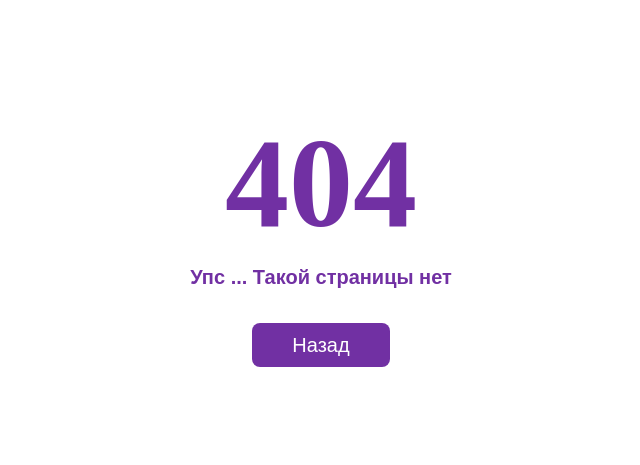
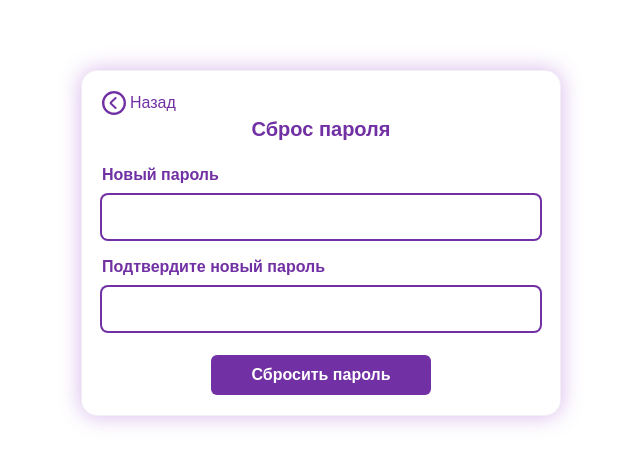
Before and after one commit to Xaxathon/Online-Courses-Dashboard, a React (Vite) app: page /reset-password/1 in a window 1280 px wide. Before the commit this address had no page. Shown: the part 157-622 px from the top of the page, without its empty margins (319-959 px from the left). Built offline with nearby package versions, Linux system fonts and the light colour scheme.

Commit message:
update project

```diff
--- a/src/api/baseQuery.ts
+++ b/src/api/baseQuery.ts
@@ -8,7 +8,7 @@ interface RefreshResponse {
 }
 
 const baseQuery = fetchBaseQuery({
-	baseUrl: "http://85.193.90.243",
+	baseUrl: "http://77.232.129.223",
 	prepareHeaders: (headers, { getState }) => {
 		const token = (getState() as RootState).auth.token;
 		if (token) {
--- a/src/api/echo.ts
+++ b/src/api/echo.ts
@@ -17,7 +17,7 @@ class EchoService {
 		const token = localStorage.getItem("token");
 		this.echo = new Echo({
 			broadcaster: "socket.io",
-			host: "http://85.193.90.243:6001",
+			host: "http://77.232.129.223:6001",
 			auth: {
 				headers: {
 					Authorization: `Bearer ${token}`,
--- a/src/components/app/App.tsx
+++ b/src/components/app/App.tsx
@@ -51,7 +51,11 @@ const App = () => {
 					<Route path="/" element={<Navigate to="/login" />} />
 					<Route path="/login" element={<Login />} />
 					<Route path="/reset-password" element={<ForgotPassword />} />
-					<Route path="/reset-password/2" element={<ResetPassword />} />
+					<Route
+						path="/reset-password/:token"
+						element={<ResetPassword />}
+					/>{" "}
+					{/* TODO: Ждем почтовый клиент */}
 					<Route
 						path="/main/*"
 						element={
--- a/src/components/login/Login.tsx
+++ b/src/components/login/Login.tsx
@@ -95,6 +95,7 @@ const Login = () => {
 						id="email"
 						type="text"
 						{...formik.getFieldProps("email")}
+						autoComplete="email"
 					/>
 					{formik.touched.email && formik.errors.email ? (
 						<span className="text-crimsonRed font-bold">
@@ -122,6 +123,7 @@ const Login = () => {
 							id="password"
 							type={showPassword ? "text" : "password"}
 							{...formik.getFieldProps("password")}
+							autoComplete="current-password"
 						/>
 						<button
 							type="button"
--- a/src/components/resetPassword/ResetPassword.tsx
+++ b/src/components/resetPassword/ResetPassword.tsx
@@ -1,11 +1,8 @@
-import { useState } from "react";
-import { useNavigate } from "react-router-dom";
-
+import { useState, useEffect } from "react";
+import { useNavigate, useParams } from "react-router-dom";
 import { useFormik } from "formik";
 import * as Yup from "yup";
-
 import { ReactComponent as Backward } from "@assets/icons/backward.svg";
-
 import { useResetPasswordMutation } from "@/api/authApi";
 
 interface ApiError {
@@ -16,11 +13,20 @@ interface ApiError {
 
 const ResetPassword = () => {
 	const navigate = useNavigate();
+	const { token } = useParams<{ token: string }>();
 	const [resetPassword, { isLoading }] = useResetPasswordMutation();
 	const [formError, setFormError] = useState("");
 
+	useEffect(() => {
+		if (!token) {
+			navigate("/reset-password");
+		}
+	}, [token, navigate]);
+
 	const formik = useFormik({
 		initialValues: {
+			token: token || "",
+			email: "", // Оставляем email в initialValues
 			password: "",
 			password_confirmation: "",
 		},
@@ -40,9 +46,9 @@ const ResetPassword = () => {
 						message: "Пароль успешно сброшен. Пожалуйста, войдите в систему.",
 					},
 				});
-			} catch (err) {
-				if (typeof err === "object" && err !== null && "data" in err) {
-					const apiError = err as ApiError;
+			} catch (error) {
+				if (typeof error === "object" && error !== null && "data" in error) {
+					const apiError = error as ApiError;
 					setFormError(apiError.data?.message || "Ошибка при сбросе пароля");
 				} else {
 					setFormError("Эта ссылка не действительна");
@@ -76,7 +82,8 @@ const ResetPassword = () => {
 						id="password"
 						type="password"
 						{...formik.getFieldProps("password")}
-						className="w-full px-3 py-2 border-2 ring-mainPurple  rounded-md ring-2 focus:outline-none border-transparent focus:ring-gardenGreen"
+						autoComplete="new-password"
+						className="w-full px-3 py-2 border-2 ring-mainPurple rounded-md ring-2 focus:outline-none border-transparent focus:ring-gardenGreen"
 					/>
 					{formik.touched.password && formik.errors.password ? (
 						<div className="text-crimsonRed mt-1">{formik.errors.password}</div>
@@ -94,6 +101,7 @@ const ResetPassword = () => {
 						id="password_confirmation"
 						type="password"
 						{...formik.getFieldProps("password_confirmation")}
+						autoComplete="new-password"
 						className="w-full px-3 py-2 border-2 ring-mainPurple rounded-md ring-2 focus:outline-none border-transparent focus:ring-gardenGreen"
 					/>
 					{formik.touched.password_confirmation &&
--- a/src/components/userAddFormModal/userAddFormModal.tsx
+++ b/src/components/userAddFormModal/userAddFormModal.tsx
@@ -148,6 +148,7 @@ const UserAddFormModal = ({
 								id="password"
 								name="password"
 								type={showPassword ? "text" : "password"}
+								autoComplete="off"
 							/>
 							<button
 								type="button"
--- a/src/components/userConfigurationForm/UserConfigurationForm.tsx
+++ b/src/components/userConfigurationForm/UserConfigurationForm.tsx
@@ -281,6 +281,7 @@ const UserConfigurationForm = memo(
 														name="password"
 														type={showPassword ? "text" : "password"}
 														disabled={!isEditing || isFrozen}
+														autoComplete="off"
 													/>
 													<button
 														type="button"
--- a/src/components/userSettingPersonalForm/UserSettingPersonalForm.tsx
+++ b/src/components/userSettingPersonalForm/UserSettingPersonalForm.tsx
@@ -227,6 +227,7 @@ const UserSettingPersonalForm = ({
 										name="password"
 										type={showPassword ? "text" : "password"}
 										disabled={!isEditing}
+										autoComplete="off"
 									/>
 									<button
 										type="button"
--- a/src/pages/meetings/Meetings.tsx
+++ b/src/pages/meetings/Meetings.tsx
@@ -62,7 +62,7 @@ const Meetings = () => {
 		);
 	}
 	return (
-		<div className="ml-3 grid grid-cols-[800px_minmax(470px,_470px)] gap-3 justify-between items-start mt-5 mr-6 w-full">
+		<div className="ml-3 grid grid-cols-[minmax(470px,_800px),_minmax(370px,_470px)] gap-3 justify-between items-start mt-5 mr-6 w-full">
 			<MeetingCalendar
 				onDateChange={handleDateChange}
 				onMonthChange={handleMonthChange}
```
